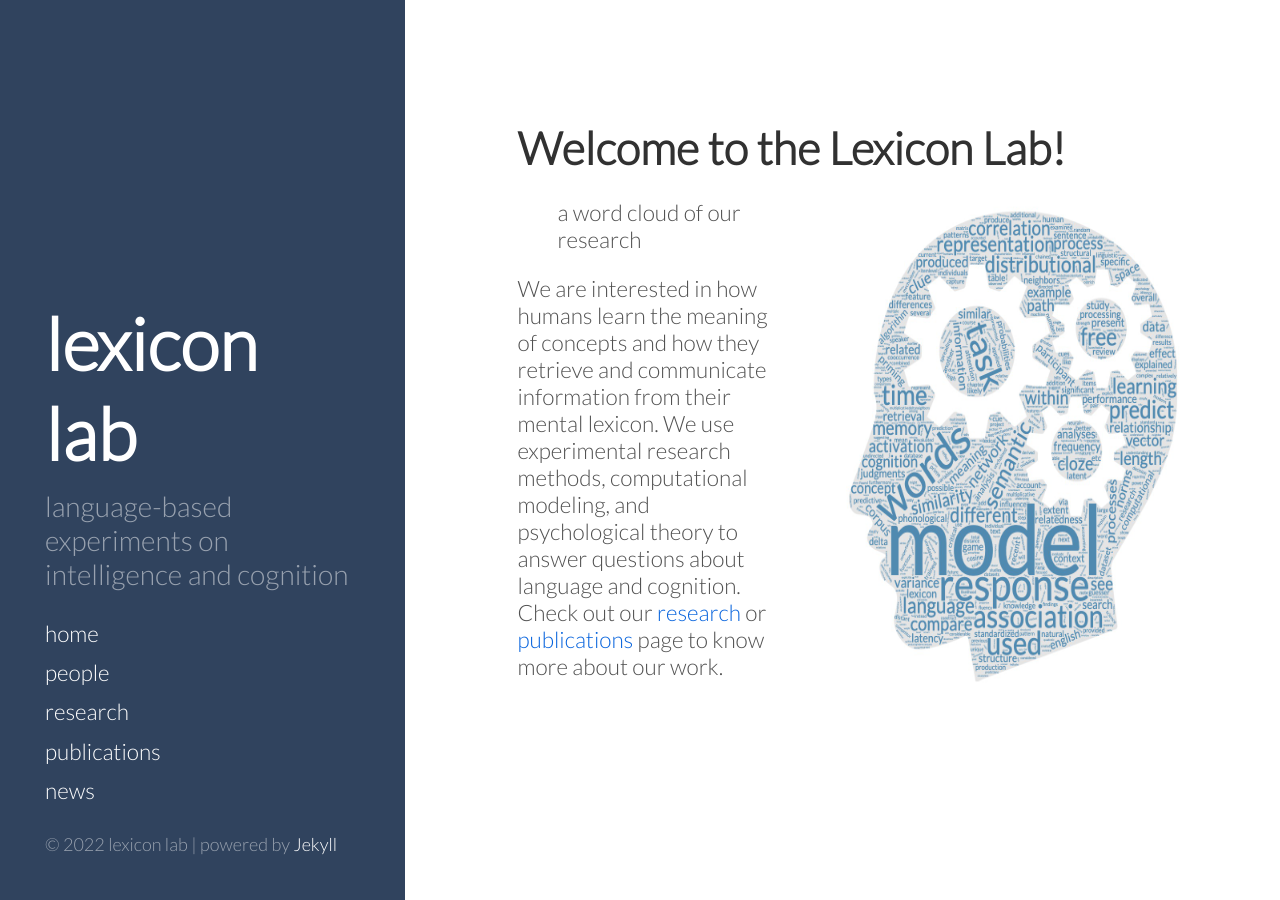
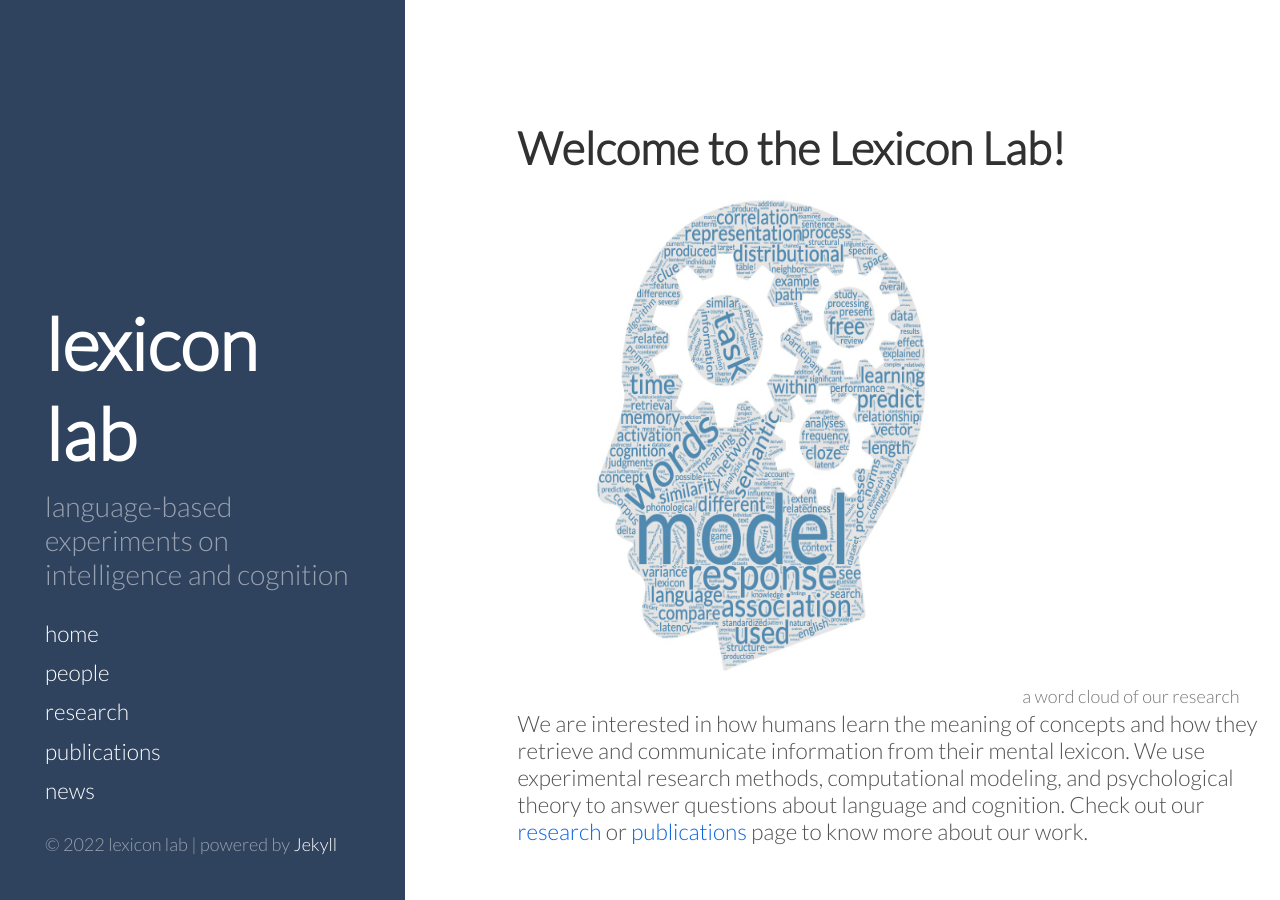
Before and after one commit to thelexiconlab/thelexiconlab.github.io, a Jekyll site: the page built from index.html, in a window 1280 px wide and 900 px high. Built offline with Jekyll 4.4.1, drawn with Linux system fonts in a browser that asks for light colours; Markdown is read by kramdown in place of the engine named in the settings; the list of posts is cut into pages by our own code.

Commit message:
changed front image

```diff
--- a/public/css/hyde.css
+++ b/public/css/hyde.css
@@ -43,6 +43,22 @@
   html {
     font-size: 2.5vh;
   }
+}
+
+figure {
+  display: flex;
+  flex-direction: column;
+  margin: 0;
+}
+
+figcaption {
+  align-self: flex-end;
+  text-align: right;
+  font-size: 2vh;
+  line-height: 1.5;
+  color: #777;
+  padding-right: 2vh;
+  /*adjust this to control how far it should be from egde*/
 }
 
 
```
